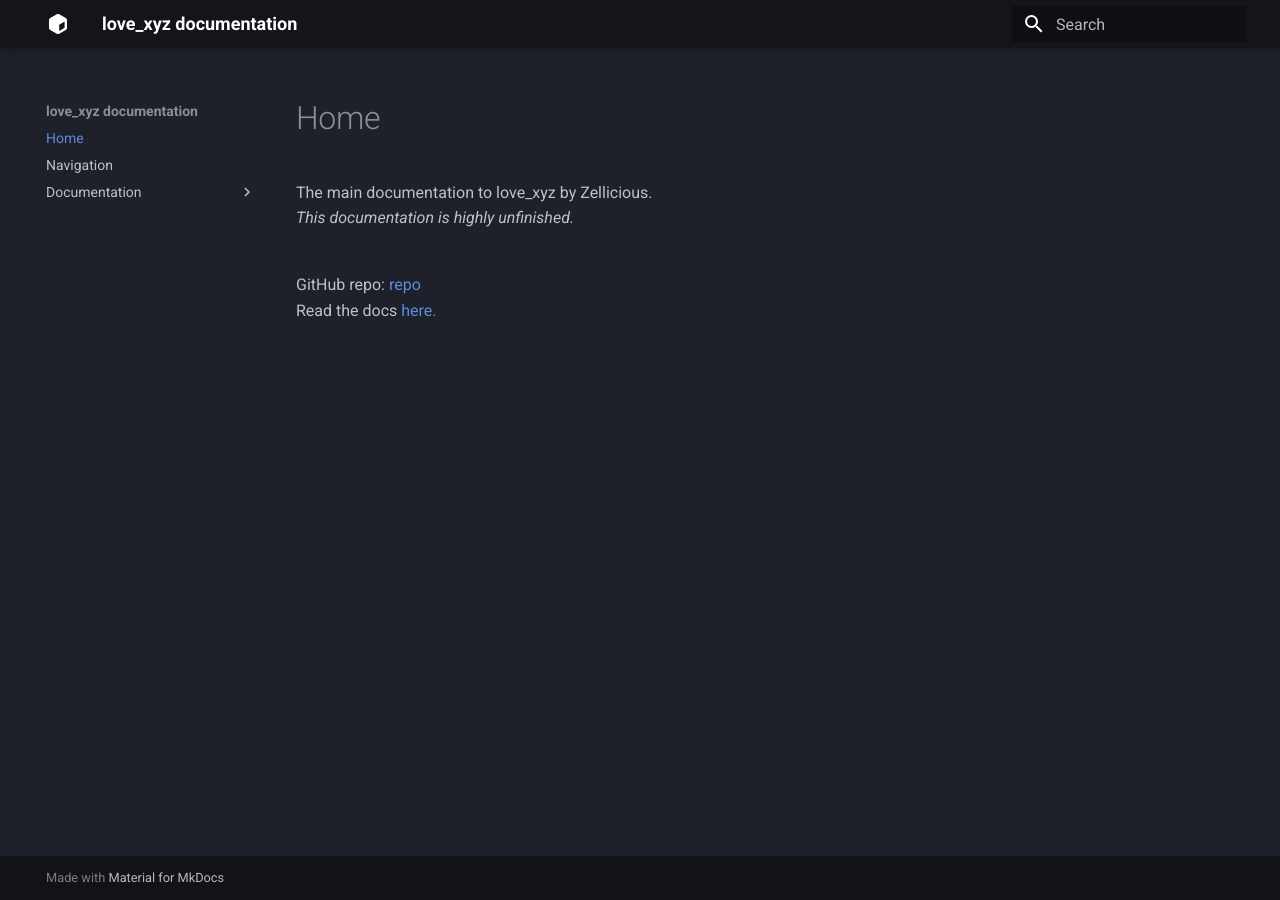
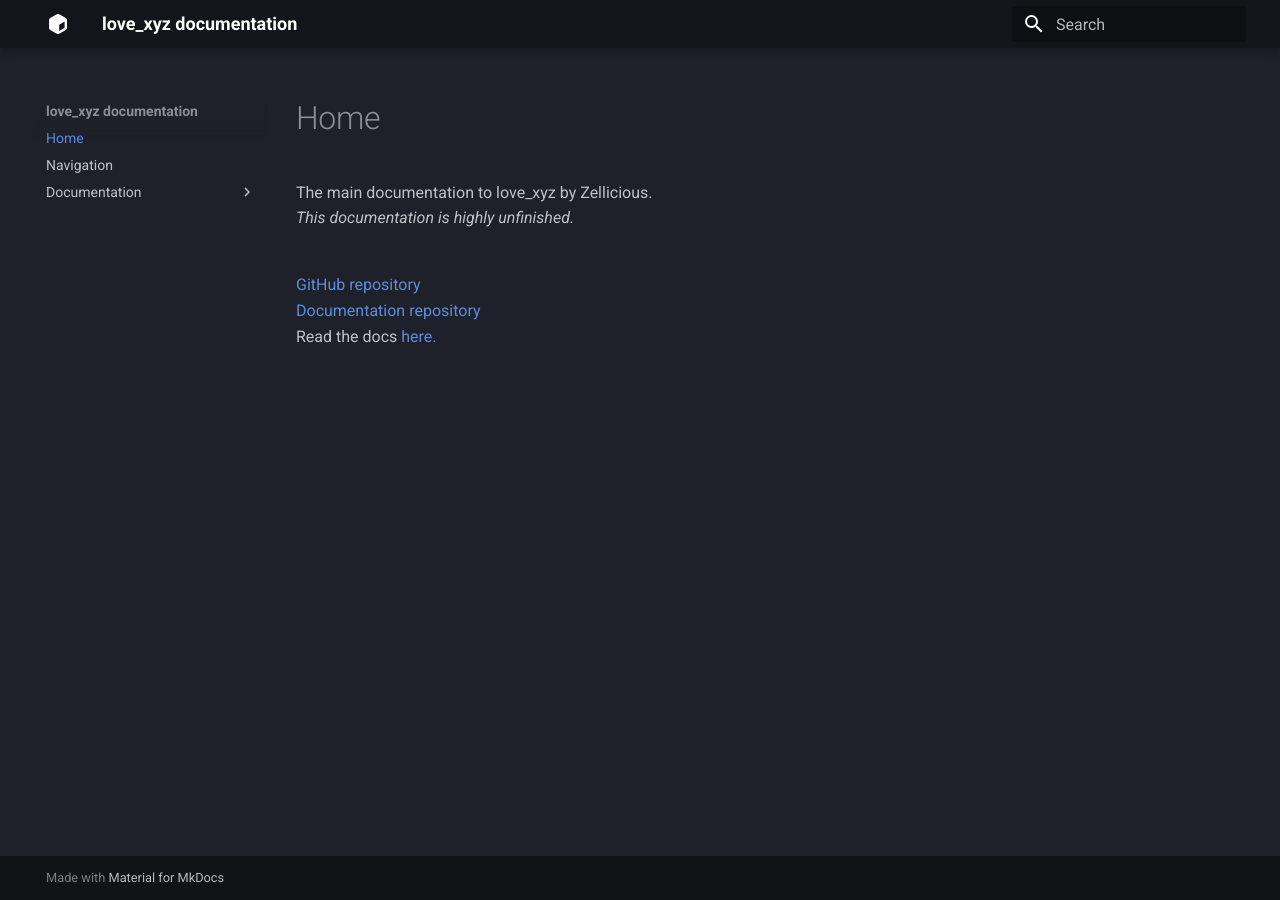
Before and after one commit to Zellicious/lovexyz-docs, an MkDocs documentation site: the page built from docs/index.md, in a window 1280 px wide. Built offline with MkDocs 1.6.1 and Material for MkDocs 9.7.7, drawn with Linux system fonts in a browser that asks for light colours.

Commit message:
add doc repo in index.md

```diff
--- a/docs/index.md
+++ b/docs/index.md
@@ -2,6 +2,8 @@
 *This documentation is highly unfinished.*
 
 <br>
-GitHub repo: [repo](https://github.com/Zellicious/love_xyz)
+[GitHub repository](https://github.com/Zellicious/love_xyz)
+<br>
+[Documentation repository](https://github.com/Zellicious/lovexyz-docs)
 <br>
 Read the docs [here.](doc-main.md)
```
